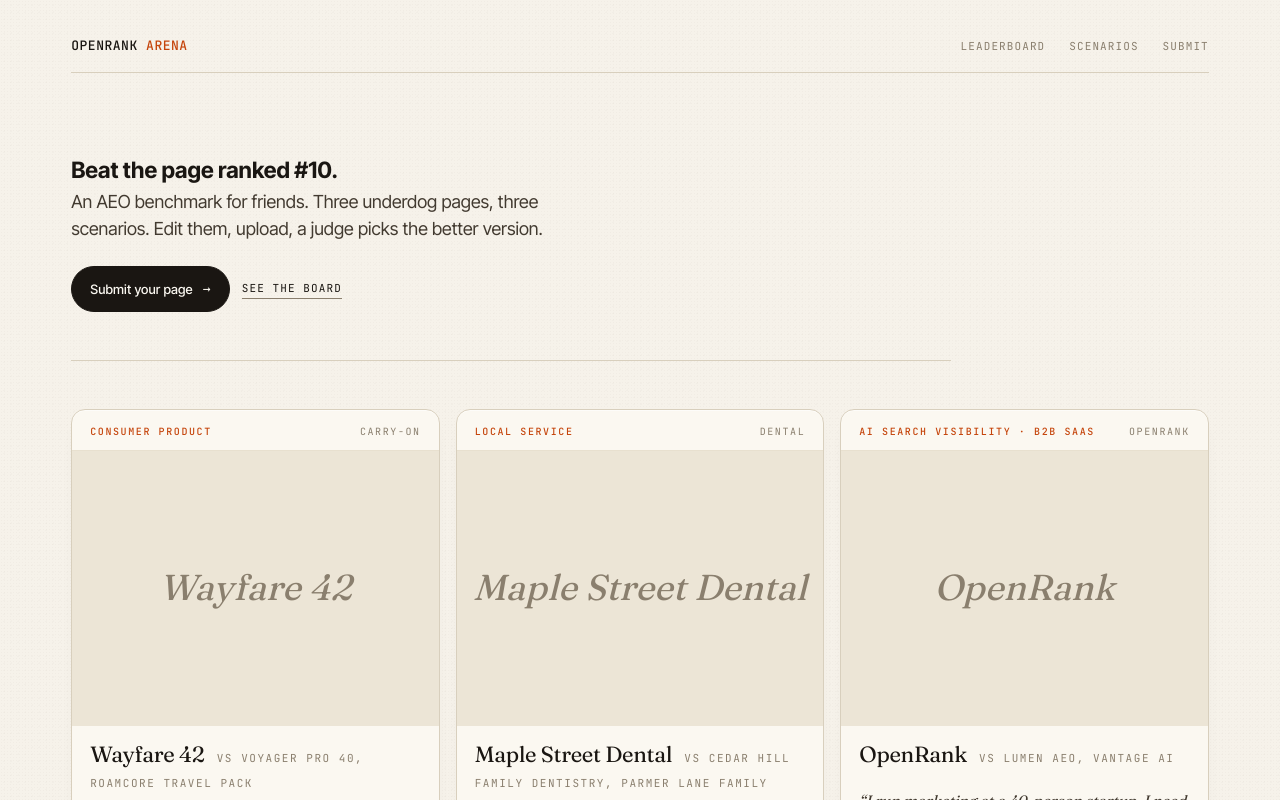
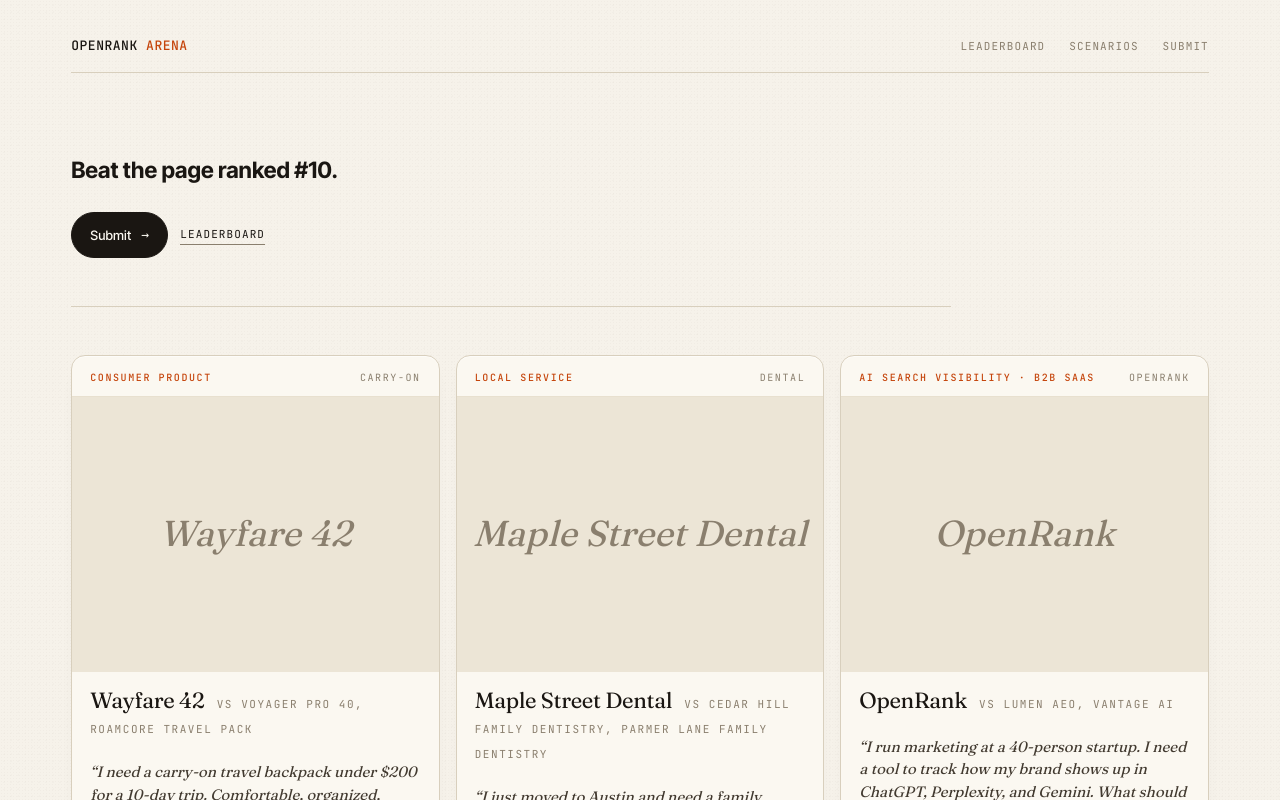
Before and after one commit to SumeetVarma/openrank-arena, a Next.js app in the folder leaderboard/: page / in a window 1280 px wide. Shown: the top 800 px of the page. Built offline with nearby package versions, Linux system fonts and the light colour scheme.

Commit message:
Brutally minimal hero: just the headline + 2 CTAs, no explanation paragraph

```diff
--- a/leaderboard/app/page.jsx
+++ b/leaderboard/app/page.jsx
@@ -182,12 +182,9 @@
           <h1 className="heroHeadlineLg">
             Beat the page ranked <span className="acc">#10</span>.
           </h1>
-          <p>
-            An AEO benchmark for friends. Three underdog pages, three scenarios. Edit them, upload, a judge picks the better version.
-          </p>
-          <div className="heroActions">
-            <a className="btn" href="#submit">Submit your page</a>
-            <a className="tlink" href="#leaderboard">See the board</a>
+          <div className="heroActions" style={{ marginTop: "var(--s-5)" }}>
+            <a className="btn" href="#submit">Submit</a>
+            <a className="tlink" href="#leaderboard">Leaderboard</a>
           </div>
         </section>
 
```
